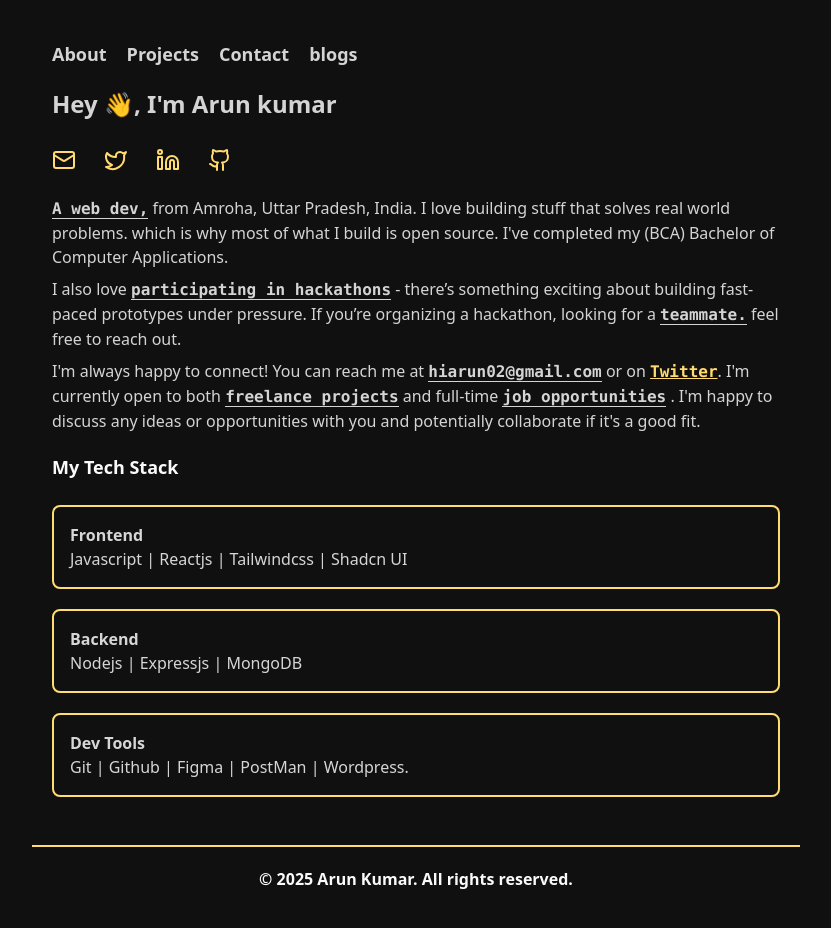
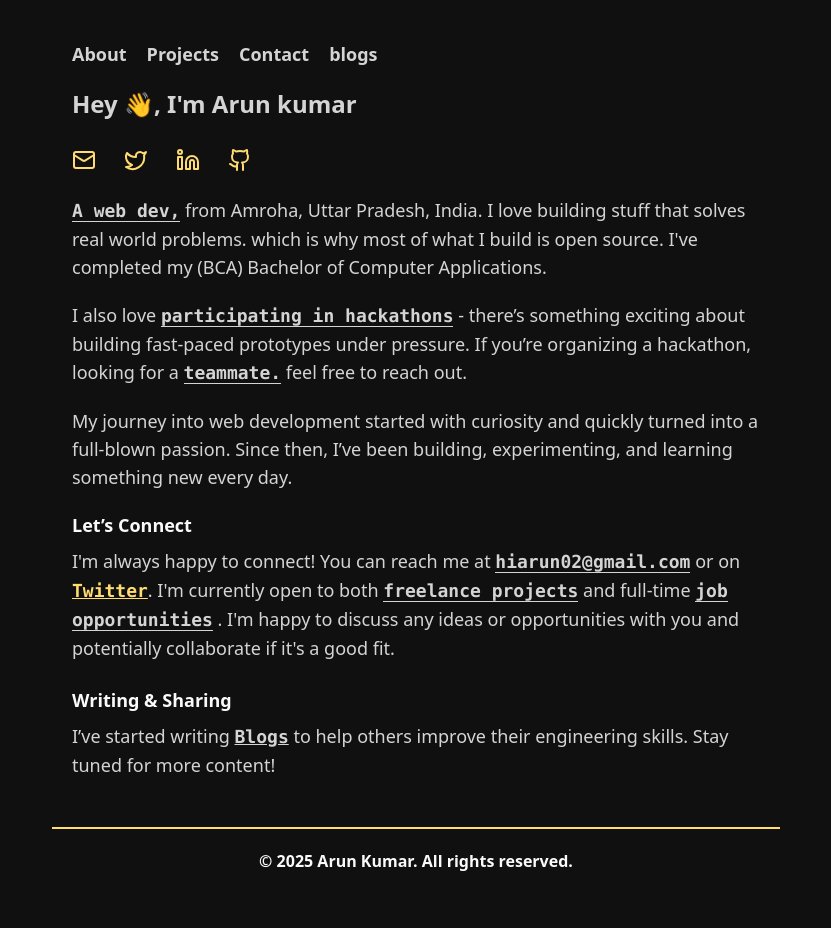
Before and after one commit to hiarun01/my-portfolio, a React (Vite) app: page / in a window 1280 px wide. Shown: the top 928 px of the page, without its empty margins (224-1055 px from the left). Built offline with nearby package versions, Linux system fonts and the light colour scheme.

Commit message:
make some changes arround ui

```diff
--- a/src/components/Layout/Layout.jsx
+++ b/src/components/Layout/Layout.jsx
@@ -4,7 +4,7 @@
 
 const Layout = () => {
   return (
-    <div className="max-w-4xl my-5 m-auto bg-[#111010] text-[#d4d4d4]">
+    <div className="max-w-3xl my-5 px-5 m-auto bg-[#111010] text-[#d4d4d4]">
       <Header />
       <Outlet />
       <Footer />
--- a/src/components/Pages/About.jsx
+++ b/src/components/Pages/About.jsx
@@ -1,9 +1,10 @@
+import {NavLink} from "react-router-dom";
 const About = () => {
   return (
     <>
       <div className="max-w-3xl mx-auto px-5">
         <h1 className="text-2xl font-bold ">Hey 👋, I'm Arun kumar</h1>
-        <div className="flex gap-7 mt-6  w-fit py-1">
+        <div className="flex gap-7 mt-6 w-fit py-1 text-lg">
           <a
             href="mailto:hey.arunkumar05@gmail.com"
             className="text-[#ffdb70] hover:text-[#d2bb77] "
@@ -82,14 +83,15 @@
             </svg>
           </a>
         </div>
-        <p className="mt-5  ">
+
+        <p className="mt-5 text-lg">
           <span className="border-b font-mono font-bold">A web dev,</span> from
           Amroha, Uttar Pradesh, India. I love building stuff that solves real
           world problems. which is why most of what I build is open source. I've
           completed my (BCA) Bachelor of Computer Applications.
         </p>
 
-        <p className="mt-2">
+        <p className="mt-5 text-lg">
           I also love{" "}
           <span className="border-b font-mono font-bold">
             participating in hackathons
@@ -99,7 +101,17 @@
           <span className="border-b font-mono font-bold">teammate.</span> feel
           free to reach out.
         </p>
-        <p className="mt-2 ">
+        <p className="mt-5 text-lg">
+          My journey into web development started with curiosity and quickly
+          turned into a full-blown passion. Since then, I’ve been building,
+          experimenting, and learning something new every day.
+        </p>
+
+        <div>
+          <h2 className="text-lg font-bold text-[#fafafa] mb-2 mt-5">
+            Let’s Connect
+          </h2>
+          <p className="mt-2 text-lg">
             I'm always happy to connect! You can reach me at{" "}
             <span className="font-mono font-bold border-b">
               hiarun02@gmail.com
@@ -122,29 +134,23 @@
             . I'm happy to discuss any ideas or opportunities with you and
             potentially collaborate if it's a good fit.
           </p>
+        </div>
 
-        <section className="mb-12 mt-5">
-          <h2 className="text-lg font-bold text-[#fafafa] mb-6">
-            My Tech Stack
+        <section className="mb-12 mt-6">
+          <h2 className="text-lg font-bold text-[#fafafa] mb-2">
+            Writing & Sharing
           </h2>
 
-          <div className="grid grid-cols-1 gap-5">
-            <div className="border-2 border-[#ffdb70] rounded-lg p-4 bg-transparent cursor-pointer">
-              <h3 className="font-semibold text-[#d6d6d6] ">Frontend</h3>
-              <p className="text-[#d6d6d6]">
-                Javascript | Reactjs | Tailwindcss | Shadcn UI
-              </p>
-            </div>
-            <div className="border-2 border-[#ffdb70] rounded-lg p-4 bg-transparent cursor-pointer">
-              <h3 className="font-semibold text-[#d6d6d6]">Backend</h3>
-              <p className="text-[#d6d6d6]">Nodejs | Expressjs | MongoDB</p>
-            </div>
-            <div className="border-2 border-[#ffdb70] rounded-lg p-4 bg-transparent cursor-pointer">
-              <h3 className="font-semibold text-[#d6d6d6]">Dev Tools</h3>
-              <p className="text-[#d6d6d6]">
-                Git | Github | Figma | PostMan | Wordpress.
-              </p>
-            </div>
+          <div className="gap-5 text-lg">
+            I’ve started writing{" "}
+            <NavLink
+              to="/blogs"
+              className="underline inline-block font-mono font-bold"
+            >
+              Blogs
+            </NavLink>{" "}
+            to help others improve their engineering skills. Stay tuned for more
+            content!
           </div>
         </section>
       </div>
--- a/src/components/Pages/Contact.jsx
+++ b/src/components/Pages/Contact.jsx
@@ -5,7 +5,7 @@
         <h2 className="text-lg font-bold text-[#fafafa] ">Contact</h2>
       </div>
       <div className="flex gap-2 mb-5">
-        <p className="">
+        <p className="text-lg">
           Feel free to reach out to me via email : hiarun02@gmail.com
         </p>
       </div>
@@ -13,7 +13,7 @@
         <h2 className="text-lg font-bold mb-2">
           Want to chat? Schedule a 1:1 with me!
         </h2>
-        <p className=" underline" href="">
+        <p className=" text-lg underline" href="">
           <a href="https://cal.com/hiarun01/15min">Schedule a meet</a>
         </p>
       </div>
--- a/src/components/Pages/Projects.jsx
+++ b/src/components/Pages/Projects.jsx
@@ -19,11 +19,11 @@
     },
     {
       Id: "2",
-      title: "Hi-rescue -(dev stage)",
+      title: "Jobify",
       description:
-        "Hi-Rescue is a web platform that streamlines animal rescue. Users report incidents with photos, details, and locations, instantly alerting nearby volunteers. Real-time notifications ensure faster response, saving more animals.",
-      github: "https://github.com/hiarun01/hi-rescue",
-      live: "https://hi-rescue.vercel.app/",
+        "Jobify is a job portal where people can find and apply for jobs, and companies can post job openings. It’s built with a clean and user-friendly design, making the job search and hiring process easy for everyone.",
+      github: "https://github.com/hiarun01/Jobify",
+      live: "https://hi-jobify.vercel.app/",
     },
   ];
 
```
Lines whose indentation alone changed are shown as unchanged.
